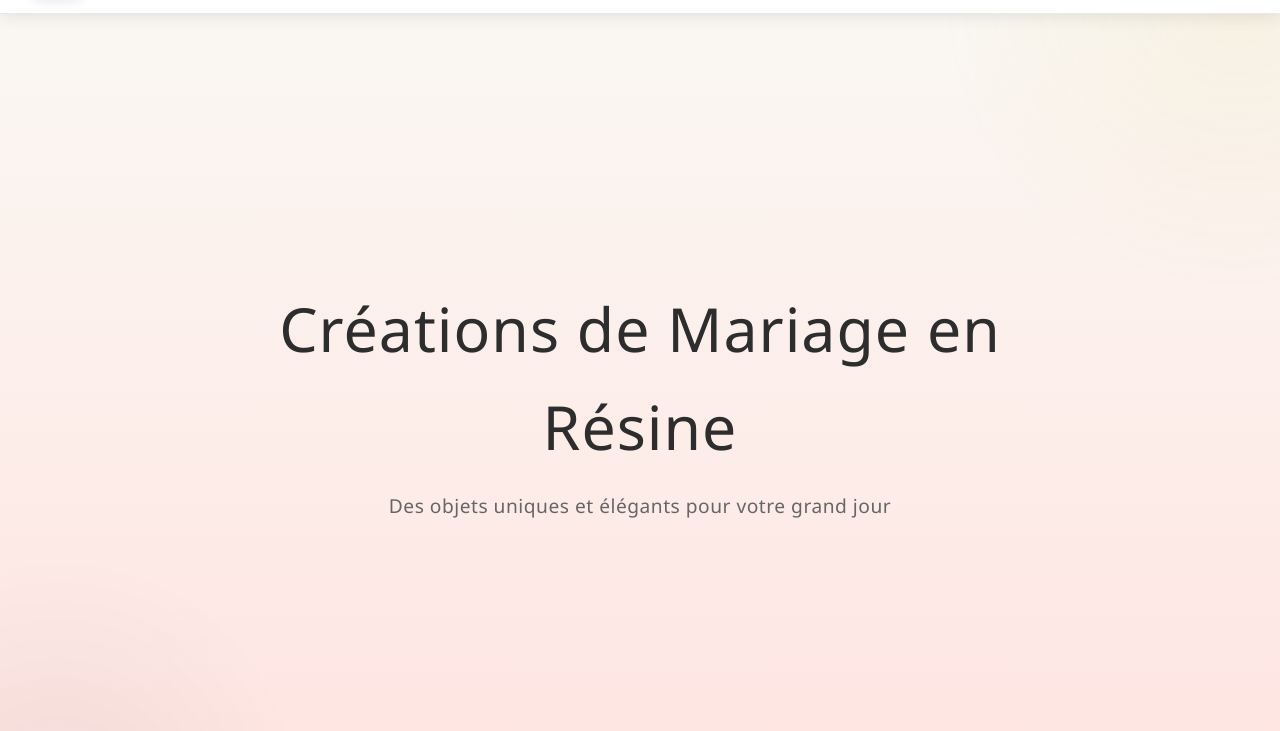
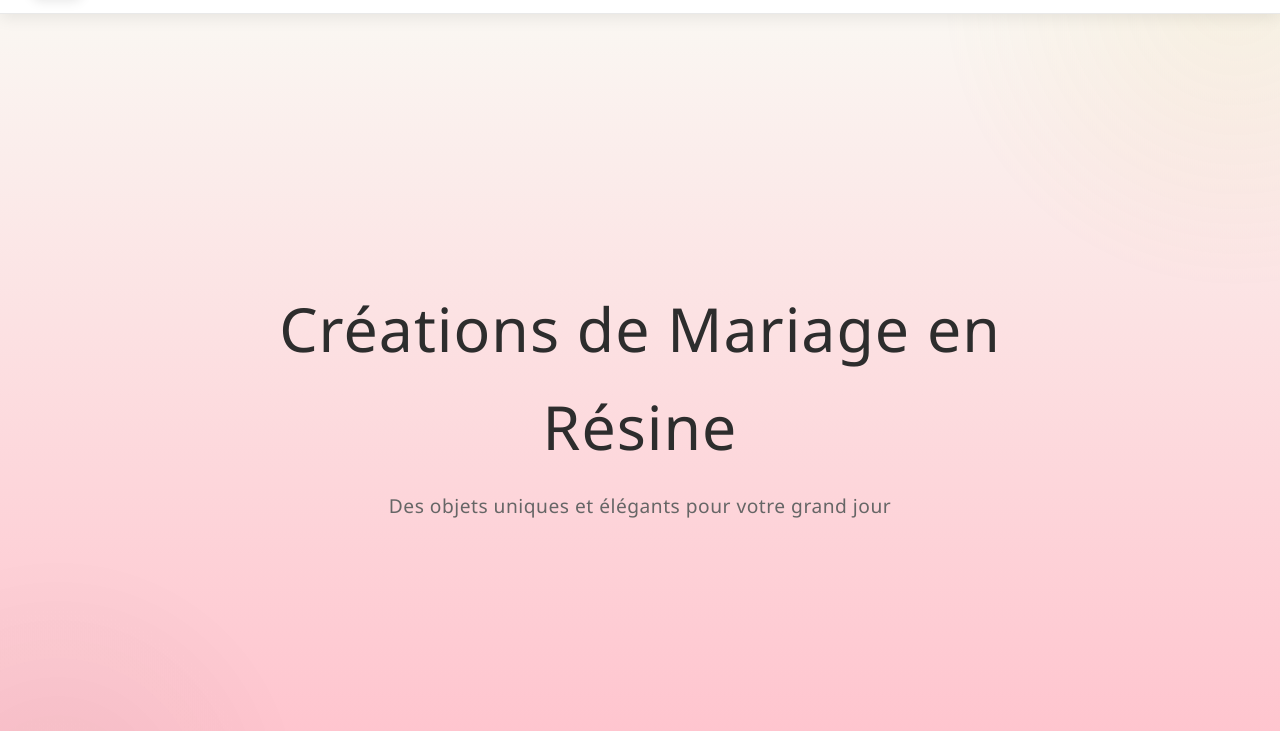
Before and after one commit to amnayelamri/resin, a plain HTML site: page index.html in a window 1280 px wide. Shown: the part 69-800 px from the top of the page. Drawn offline with Linux system fonts and the light colour scheme.

Commit message:
Update index.html

```diff
--- a/index.html
+++ b/index.html
@@ -14,7 +14,7 @@
         :root {
             --primary: #2d2d2d;
             --secondary: #d4af37;
-            --accent: #FFE4E1;
+            --accent: #FFC0CB;
             --light-accent: #faf8f3;
             --text-dark: #1a1a1a;
             --text-light: #ffffff;
```
